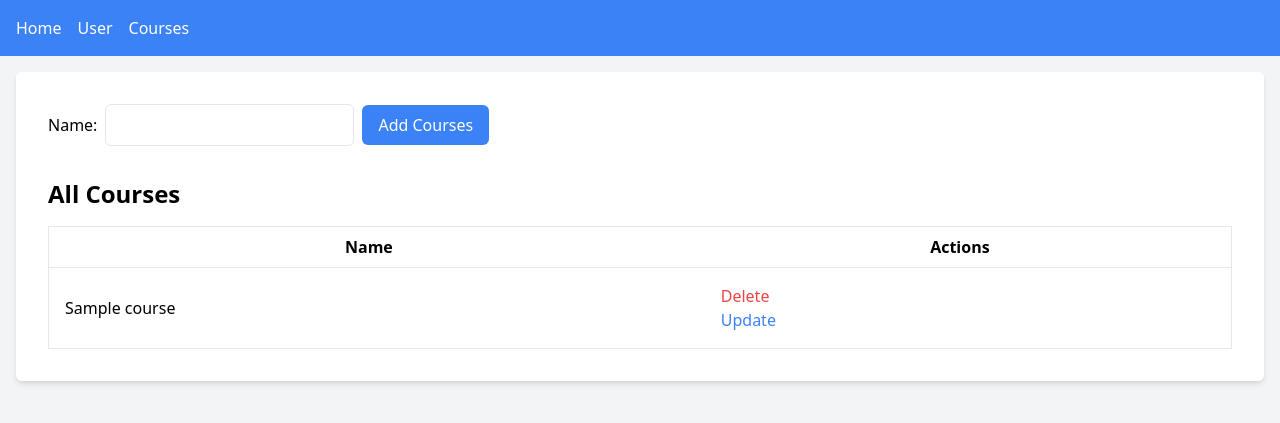
After one commit to timsyf/CE201, a Flask app: page /courses in a window 1280 px wide. The commit adds this page. Shown: the top 423 px of the page. Run offline with Flask 3, Linux system fonts and the light colour scheme; tables that the repository leaves empty hold one stand-in row (values such as "Sample post").

Commit message:
Add Courses CRUD

```diff
--- a/app.py
+++ b/app.py
@@ -6,6 +6,8 @@ app = Flask(__name__)
 @app.route("/")
 def index():
     return render_template("index.html")
+
+#### USER ####
 
 # SELECT ALL USER
 @app.route('/user', methods=['GET'])
@@ -59,3 +61,58 @@ def user_update(user_id):
         cursor.execute('UPDATE User SET name = ? WHERE id = ?', (new_name, user_id))
         conn.commit()
     return redirect(url_for('user'))
+
+#### COURSES ####
+
+# INSERT Courses
+@app.route('/courses/insert', methods=['POST'])
+def courses_insert():
+    if request.method == 'POST':
+        name = request.form['name']
+        conn = sqlite3.connect('database.db')
+        cursor = conn.cursor()
+        cursor.execute('INSERT INTO Courses (name) VALUES (?)', (name,))
+        conn.commit()
+        conn.close()
+    return redirect(url_for('courses'))
+
+# SELECT ALL courses
+@app.route('/courses', methods=['GET'])
+def courses():
+    conn = sqlite3.connect('database.db')
+    cursor = conn.cursor()
+    cursor.execute('SELECT * FROM Courses')
+    courses = cursor.fetchall()
+    conn.close()
+    return render_template('Courses/courses.html', courses=courses)
+
+# SELECT ONE course
+@app.route('/courses/update/<int:courses_id>', methods=['GET'])
+def courses_update_view(courses_id):
+    conn = sqlite3.connect('database.db')
+    cursor = conn.cursor()
+    cursor.execute('SELECT * FROM Courses WHERE id = ?', (courses_id,))
+    courses = cursor.fetchone()
+    conn.close()
+    return render_template('Courses/coursesupdate.html', courses=courses)
+
+# DELETE Course
+@app.route('/courses/delete/<int:courses_id>', methods=['POST'])
+def courses_delete(courses_id):
+    if request.method == 'POST':
+        conn = sqlite3.connect('database.db')
+        cursor = conn.cursor()
+        cursor.execute('DELETE FROM Courses WHERE id = ?', (courses_id,))
+        conn.commit()
+        conn.close()
+    return redirect(url_for('courses'))
+
+# UPDATE course
+@app.route('/courses/update_courses/<int:courses_id>', methods=['POST'])
+def courses_update(courses_id):
+    new_name = request.form.get('new_name')
+    with sqlite3.connect('database.db') as conn:
+        cursor = conn.cursor()
+        cursor.execute('UPDATE Courses SET name = ? WHERE id = ?', (new_name, courses_id))
+        conn.commit()
+    return redirect(url_for('courses'))
--- /dev/null
+++ b/templates/Courses/courses.html
@@ -0,0 +1,48 @@
+{% include 'Shared/navigation.html' %}
+<div class="container mx-auto p-4">
+  <div class="bg-white p-8 rounded-md shadow-md">
+    <form action="/courses/insert" method="post" class="flex items-center">
+      <label for="name" class="mr-2">Name:</label>
+      <input type="text" id="name" name="name" required class="border rounded-md p-2">
+      <button type="submit" class="ml-2 bg-blue-500 text-white px-4 py-2 rounded-md">Add Courses</button>
+    </form>
+
+    {% block content %}
+    <div class="container mx-auto mt-8">
+      {% if courses %}
+      <h1 class="text-2xl font-bold mb-4">All Courses</h1>
+      <table class="min-w-full bg-white border border-gray-200">
+        <thead>
+          <tr>
+            <th class="py-2 px-4 border-b">Name</th>
+            <th class="py-2 px-4 border-b">Actions</th>
+          </tr>
+        </thead>
+        <tbody>
+          {% for course in courses %}
+          <tr>
+            <td class="py-2 px-4 border-b">{{ course[1] }}</td>
+            <td class="py-2 px-4 border-b">
+              <div class="py-2 px-4">
+                <form action="{{ url_for('courses_delete', courses_id=course[0]) }}" method="post"
+                  onsubmit="return confirm('Are you sure you want to delete this course?');">
+                  <button type="submit" class="text-red-500 hover:text-red-700 focus:outline-none mr-2">
+                    Delete
+                  </button>
+                </form>
+                <a href="{{ url_for('courses_update_view', courses_id=course[0]) }}"
+                  class="text-blue-500 hover:text-blue-700">Update</a>
+              </div>
+            </td>
+          </tr>
+          {% endfor %}
+        </tbody>
+      </table>
+      {% else %}
+      <p class="text-gray-500">No courses found.</p>
+      {% endif %}
+    </div>
+    {% endblock %}
+
+  </div>
+</div>
--- a/templates/Shared/navigation.html
+++ b/templates/Shared/navigation.html
@@ -13,6 +13,7 @@
         <ul class="flex space-x-4">
             <li><a href="/" class="text-white hover:text-gray-300">Home</a></li>
             <li><a href="/user" class="text-white hover:text-gray-300">User</a></li>
+            <li><a href="/courses" class="text-white hover:text-gray-300">Courses</a></li>
         </ul>
     </nav>
 </body>
```
Also changed, not shown: create_table.py (+9 -1 lines), templates/Courses/coursesupdate.html (added, +15 -0 lines), database.db.
